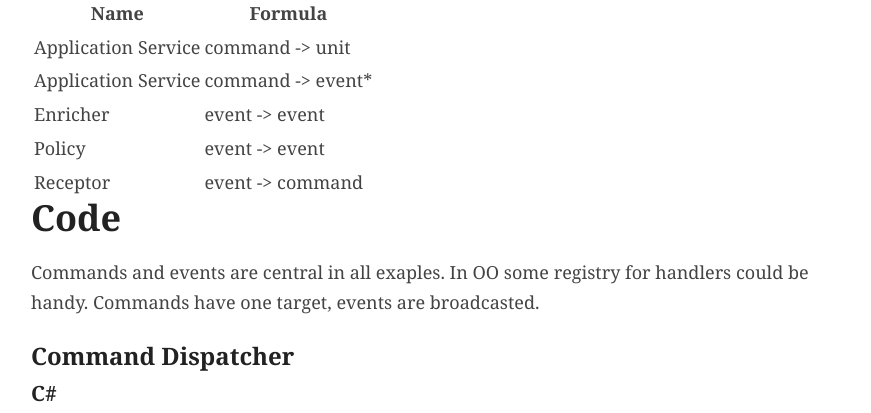
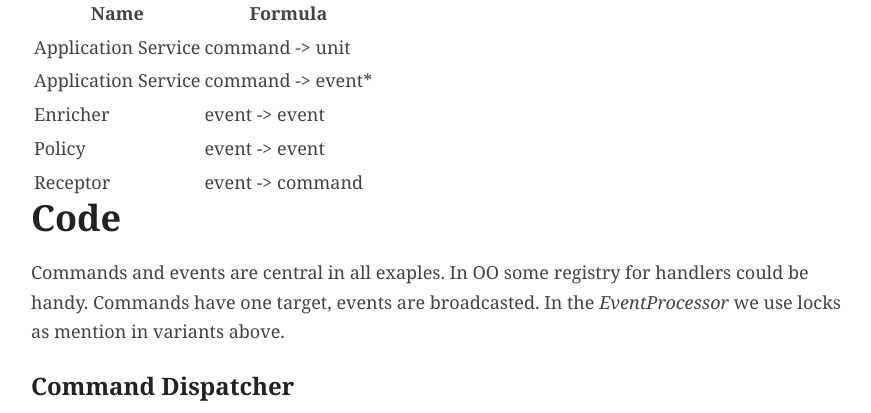
Before and after one commit to perokvist/event-driven-architecture, a Jekyll site: the page built from index.md, in a window 1280 px wide and 900 px high, scrolled down 6399 px, cut to the strip 0-413 px from the top of the window. Shown: the whole strip, without its empty margins (204-1075 px from the left). Built offline with Jekyll 4.4.1, drawn with Linux system fonts in a browser that asks for light colours; our own code applies the rules of GitHub Pages for plain Markdown files.

Commit message:
eventprocessor

```diff
--- a/index.md
+++ b/index.md
@@ -129,6 +129,7 @@ In addition to the basic patterns, there are a few building blocks that could al
 ## Code
 
 Commands and events are central in all exaples. In OO some registry for handlers could be handy. Commands have one target, events are broadcasted.
+In the *EventProcessor* we use locks as mention in variants above.
 
 ### Command Dispatcher
 
```
